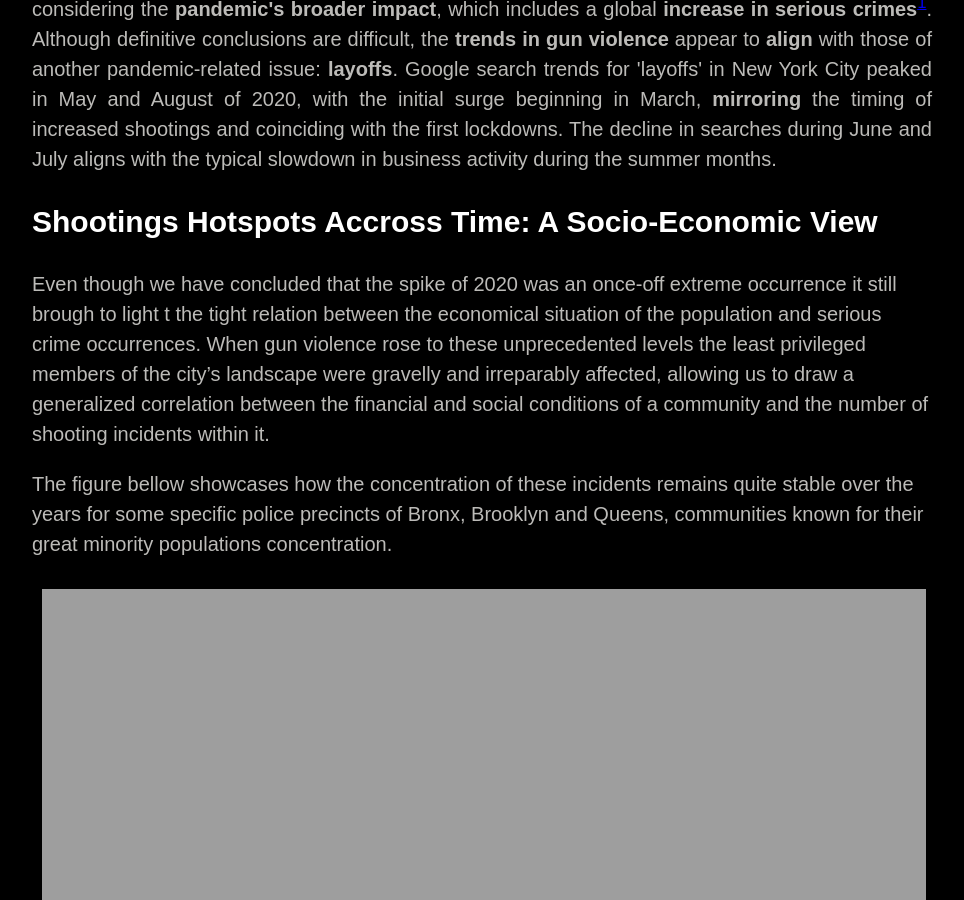
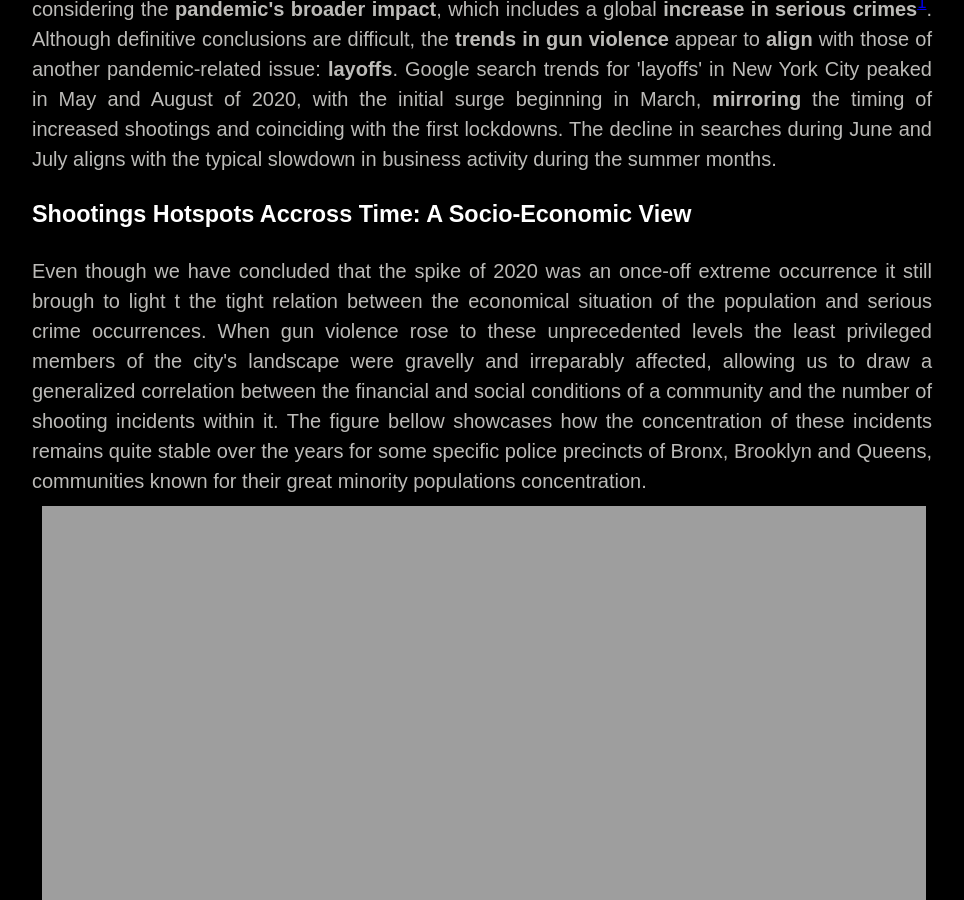
Before and after one commit to artemdou/artemdou.github.io, a Jekyll site: the page built from index.md, in a window 1280 px wide and 900 px high, scrolled down 3015 px. Shown: the whole window, without its empty margins (158-1122 px from the left). Built offline with Jekyll 4.4.1, drawn with Linux system fonts in a browser that asks for light colours; our own code applies the rules of GitHub Pages for plain Markdown files.

Commit message:
justify text

```diff
--- a/index.md
+++ b/index.md
@@ -31,15 +31,19 @@ Turning our attention to the likely predominant factor behind many of 2020's cha
 
 
 
-## Shootings Hotspots Accross Time: A Socio-Economic View
+### Shootings Hotspots Accross Time: A Socio-Economic View
 
+<div style="text-align: justify;">
 Even though we have concluded that the spike of 2020 was an once-off extreme occurrence it still brough to light t the tight relation between the economical situation of the population and serious crime occurrences. When gun violence rose to these unprecedented levels the least privileged members of the city's landscape were gravelly and irreparably affected, allowing us to draw a generalized correlation between the financial and social conditions of a community and the number of shooting incidents within it.
 
 The figure bellow showcases how the concentration of these incidents remains quite stable over the years for some specific police precincts of Bronx, Brooklyn and Queens, communities known for their great minority populations concentration.
+</div>
 
 <iframe src="/data/maps/maps.html" width="100%" height="600px"></iframe>
 
+<div style="text-align: justify;">
 To better understand why exactly more gun incidents occur in these areas, we need to examine additional datasets that highlight the economic situations of the population within those communities. Plotting descriptors such as unemployment rate, poverty, and community distrust on the map of community districts we can observe a striking similarity to the distribution of gun violence incidents.
+</div>
 
 <iframe src="/data/maps/other_maps.html" width="100%" height="600px"></iframe>
 
```
